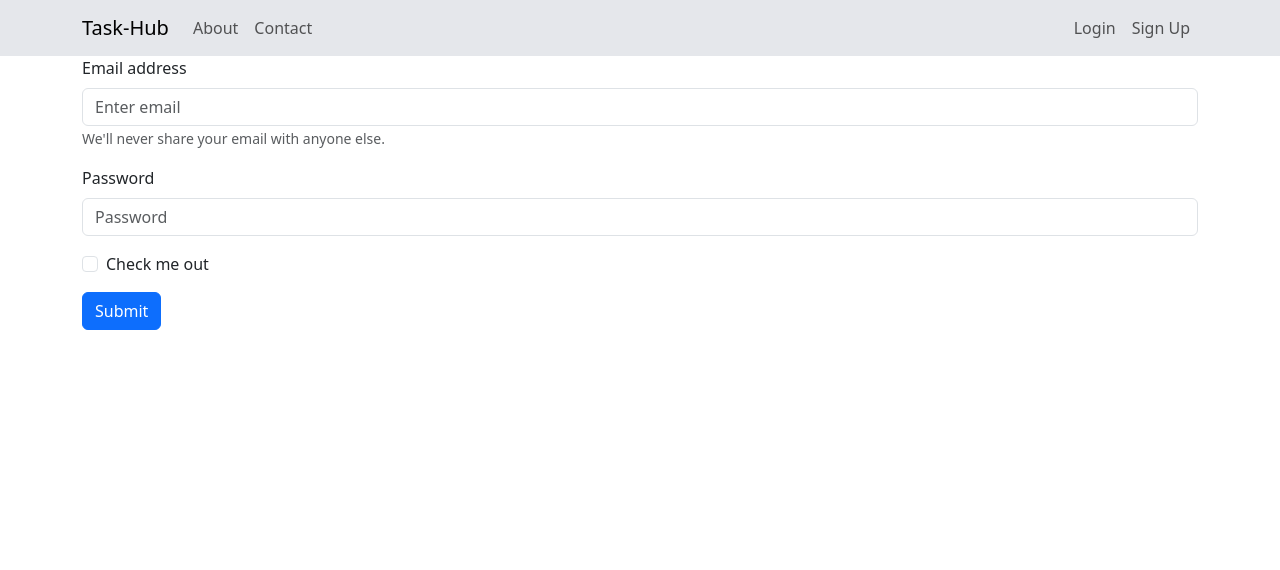
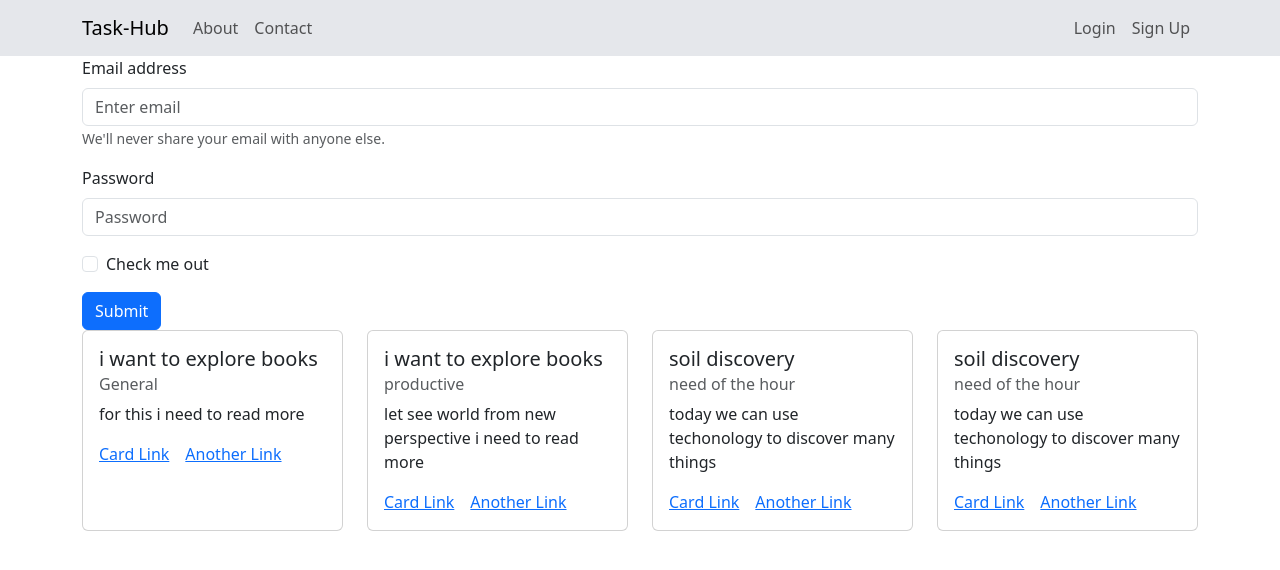
Before and after one commit to jyotirmaygithub/Note-Vault, a React (Create React App) app: page / in a window 1280 px wide. Shown: the top 570 px of the page. Built offline with nearby package versions, Linux system fonts and the light colour scheme.

Commit message:
Update code to display notes

```diff
--- a/src/components/Note.js
+++ b/src/components/Note.js
@@ -1,12 +1,15 @@
 import React from 'react'
 import {UserNotes} from "../Context/NoteState"
+import ShowNote from './ShowNote';
 
 export default function Note() {
     const {notes} = UserNotes();
   return (
-    <div>
-      {notes.map((note)=>{
-        return (console.log(note));
+    <div className='flex space-x-6'>
+      {notes.map((data)=>{
+        return (
+          <ShowNote note={data}/>
+        );
       })}
     </div>
   )
--- /dev/null
+++ b/src/components/ShowNote.js
@@ -0,0 +1,18 @@
+import Card from 'react-bootstrap/Card';
+
+export default function ShowNote(props) {
+    let {note} = props;
+  return (
+    <Card style={{ width: '18rem' }}>
+      <Card.Body>
+        <Card.Title>{note.title}</Card.Title>
+        <Card.Subtitle className="mb-2 text-muted">{note.tag}</Card.Subtitle>
+        <Card.Text>
+          {note.description}
+        </Card.Text>
+        <Card.Link href="#">Card Link</Card.Link>
+        <Card.Link href="#">Another Link</Card.Link>
+      </Card.Body>
+    </Card>
+  );
+}
--- a/src/pages/Home.js
+++ b/src/pages/Home.js
@@ -1,5 +1,6 @@
 import Button from 'react-bootstrap/Button';
 import Form from 'react-bootstrap/Form';
+import ToShowNotes from "../components/Note"
 
 export default function Home() {
   return (
@@ -24,6 +25,8 @@ export default function Home() {
         Submit
       </Button>
     </Form>
+    {/* calling to show user notes */}
+    <ToShowNotes/>
     </div>
   );
 }
```
